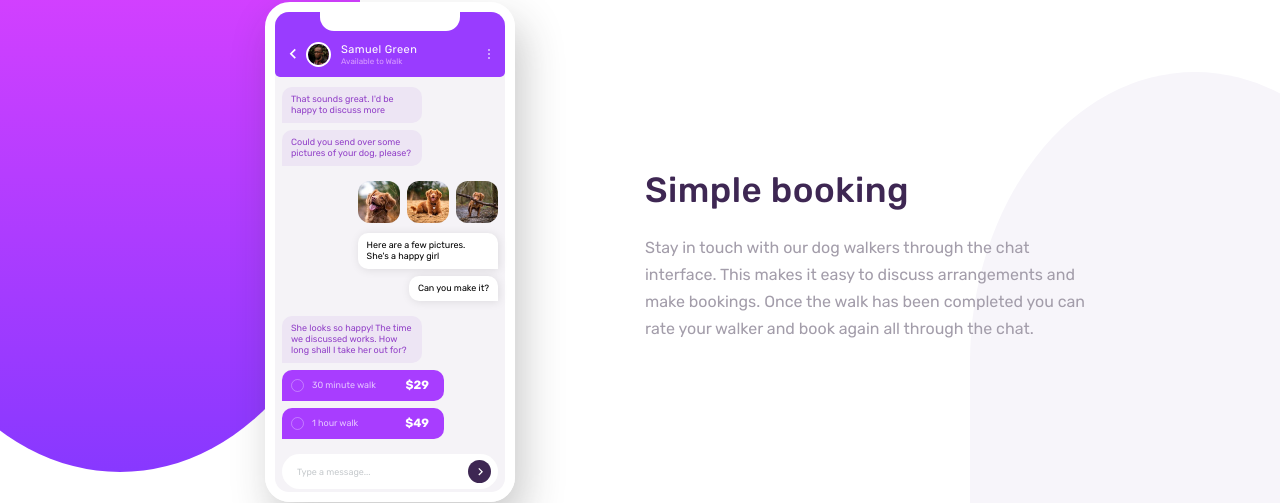
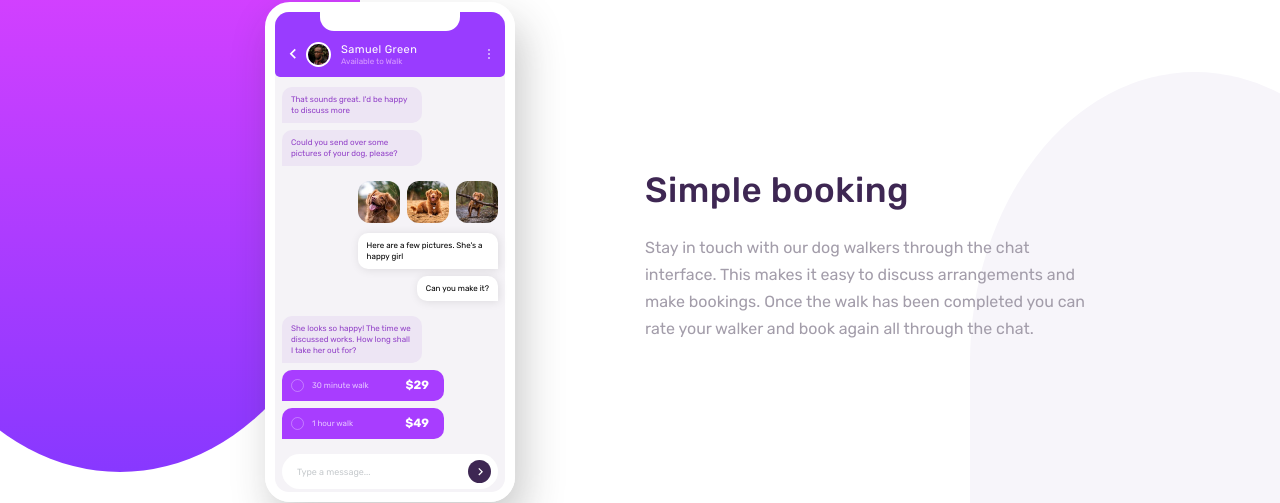
Before and after one commit to nicolas055/Frontend-Mentor-Chat-app-CSS-illustration, a plain HTML site: page index.html in a window 1280 px wide. Shown: the part 148-651 px from the top of the page. Drawn offline with Linux system fonts and the light colour scheme.

Commit message:
Changing the chat's font-size

```diff
--- a/assets/css/style.css
+++ b/assets/css/style.css
@@ -77,6 +77,8 @@ main .right-side {
     margin-right: 120px;
     border-radius: 25px;
     box-shadow: 8px 20px 40px rgba(43, 42, 42, 0.250);
+    user-select: none;
+    pointer-events: none;
 }
 
 /*Phone Header*/
@@ -161,7 +163,6 @@ main .right-side {
     border-radius: 14px;
 }
 .phone-body .chat {
-    font-size: 9px;
     padding: 7px 9px;
     margin-bottom: 7px;
     max-width: 65%;
```
Also changed, not shown: 1 other file.
